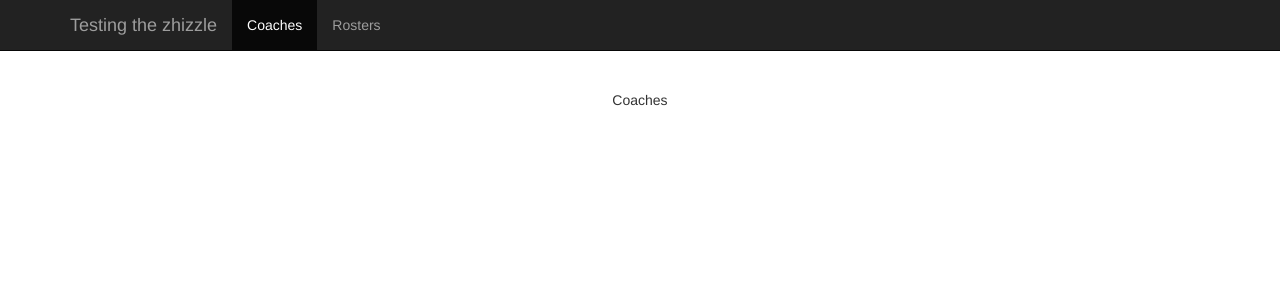
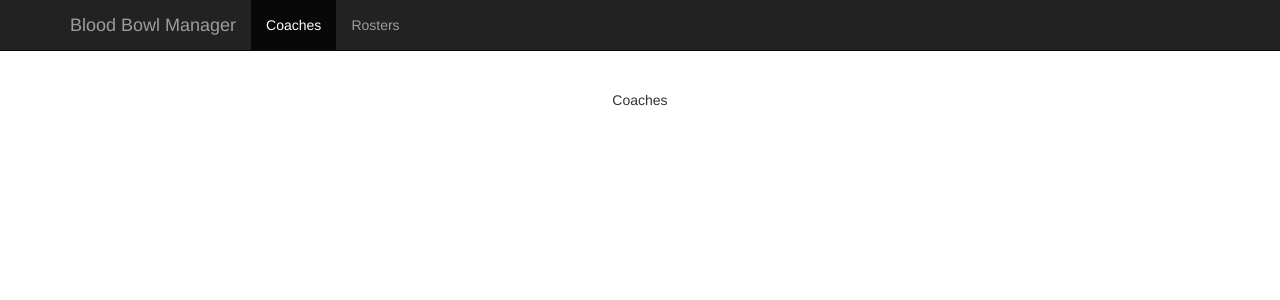
Before and after one commit to Virgi1io/blood-bowl-manager, a Django app: page /bbm/ in a window 1280 px wide. Shown: the top 300 px of the page. Run offline with Django 3.2, Linux system fonts and the light colour scheme; some libraries are stand-ins or nearby versions.

Commit message:
Changed the text to some thing realistic.

```diff
--- a/bloodbowl/manager/templates/manager/home/home.html
+++ b/bloodbowl/manager/templates/manager/home/home.html
@@ -1,4 +1,4 @@
 {% extends "manager/base.html" %}
 
-{% block title %}Testing the zhizzle{% endblock %}
-{% block navbar_title %}Testing the zhizzle{% endblock %}
+{% block title %}Blood Bowl Manager{% endblock %}
+{% block navbar_title %}Blood Bowl Manager{% endblock %}
```
